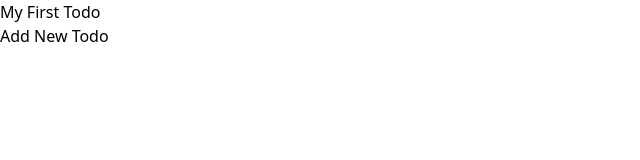
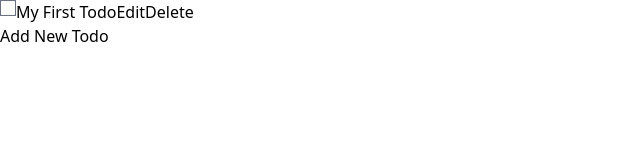
Before and after one commit to claretan44/svelte5-todo, a SvelteKit app: page / in a window 1280 px wide. Shown: the top 160 px of the page, without its empty margins (0-640 px from the left). Built offline with nearby package versions, Linux system fonts and the light colour scheme.

Commit message:
edit and delete functions now working

```diff
--- a/src/lib/utils/types.ts
+++ b/src/lib/utils/types.ts
@@ -4,4 +4,5 @@ export type Todo = {
         description: string;
         dueDate: string;
         priority: string;
+        completed: boolean;
 };
--- a/src/routes/TodoForm.svelte
+++ b/src/routes/TodoForm.svelte
@@ -1,7 +1,17 @@
 <script lang="ts">
+	import type { Todo } from "$lib/utils/types";
+
 
     //props
-    let {submitAction, todoDefaultValues} =$props();
+    let {
+        submitAction,
+        todoDefaultValues,
+        mode,
+    }:{
+        submitAction: (title:string, description:string, dueDate:string, priority:string) => void;
+        todoDefaultValues: Todo;
+        mode: string;
+    } =$props();
 
     //state variables: will bind to form inputs
     let todoTitle = $state(todoDefaultValues.title);
@@ -9,6 +19,17 @@
     let todoDueDate = $state(todoDefaultValues.dueDate);
     let todoPriority = $state(todoDefaultValues.priority);
 
+    $effect(()=>{
+        $inspect(todoDefaultValues);
+    })
+    $effect(()=>{
+        if(mode === 'edit'){
+            todoTitle = todoDefaultValues.title;
+            todoDescription = todoDefaultValues.description;
+            todoDueDate = todoDefaultValues.dueDate;
+            todoPriority = todoDefaultValues.priority;
+        }
+    });
     //options for the priority dropdown
     const priorities = ['Low', 'Medium', 'High'];
 
@@ -16,11 +37,13 @@
     function submitHandler(e: SubmitEvent){
         e.preventDefault();
         submitAction(todoTitle, todoDescription, todoDueDate, todoPriority);
-        //reset the form
-        todoTitle = '';
-        todoDescription = '';
-        todoDueDate ='2025-12-31';
-        todoPriority = 'High';
+        //reset to blank form for adding
+        if (mode === 'add'){
+            todoTitle = '';
+            todoDescription = '';
+            todoDueDate ='2025-12-31';
+            todoPriority = 'High';
+        }
     }
 </script>
 
@@ -46,5 +69,7 @@
             {/each}
         </select>
     </label>
-    <button type="submit">Add</button>
+    <button type="submit">
+        {mode === 'add'? 'Add': 'Save'}
+    </button>
 </form>
--- a/src/routes/TodoList.svelte
+++ b/src/routes/TodoList.svelte
@@ -1,10 +1,28 @@
 <script lang="ts">
     import type {Todo} from "../lib/utils/types";
-    let {todos}:{
+    let {
+        todos,
+        completeTodo,
+        deleteTodo,
+        openEditingWindow
+    }:{
         todos: Todo[];
+        completeTodo: (todo: Todo) => void;
+        deleteTodo: (index: number) => void;
+        openEditingWindow: (todoIndexToEdit: number) => void;
     } = $props();
+
 </script>
 
-{#each todos as todo (todo.id)}
-    <p>{todo.title}</p>
+{#each todos as todo, index (todo.id)}
+<div class="flex">
+    <input
+        checked={todo.completed}
+        onchange={()=> completeTodo(todo)}
+        type="checkbox"
+    />
+    <p class:line-through={todo.completed}>{todo.title}</p>
+    <button onclick={() => openEditingWindow(index)}> Edit </button>
+    <button onclick={() => deleteTodo(index)}>Delete</button>
+</div>
 {/each}
--- a/src/routes/TodoListApp.svelte
+++ b/src/routes/TodoListApp.svelte
@@ -15,18 +15,44 @@
             title: 'My First Todo',
             description: 'Enter your description here',
             dueDate: '2025-12-31',
-            priority: 'High'
+            priority: 'High',
+            completed: false
         }
     ]);
 
-    let addTodoIsOpen = $state(false);
-    const blankTodo ={
+    const priorityMap: StringIndex = {
+        'High': 3,
+        'Medium': 2,
+        'Low': 1
+    };
+
+    interface StringIndex {
+        [key:string]: any;
+    }
+    /*
+    let orderedTodos = $derived(
+        todos.sort((a,b) => {
+            return (priorityMap[b.priority] - priorityMap[a.priority]);
+        })
+    );*/
+    let addTodoIsOpen: boolean = $state(false);
+    let editTodoIsOpen: boolean = $state(false);
+    let todoIndexToEdit: number= $state(0);
+    let todoToEdit: Todo = $derived(todos[todoIndexToEdit]);
+
+    const blankTodo:Todo ={
+        id: '',
         title: '',
         description: '',
         dueDate: '2025-12-31',
-        priority: 'High'
+        priority: 'High',
+        completed: false
     }
-    //event handler function
+    //callback functions for modifying todos and todolist
+
+    function completeTodo(todo: Todo){
+        todo.completed = !todo.completed;
+    }
 
     function addTodo(title:string, description:string, dueDate:string, priority:string){
         let newTodo:Todo = {
@@ -34,22 +60,48 @@
             title: title,
             description: description,
             dueDate: dueDate,
-            priority: priority
+            priority: priority,
+            completed: false
         };
         todos.push(newTodo);
     }
 
+    function openEditingWindow(index: number){
+        editTodoIsOpen = true;
+        todoIndexToEdit  = index;
+    }
+
+    function editTodo(title:string, description:string, dueDate:string, priority:string){
+        let editedTodo:Todo = {
+            id: 'todo-' + (todoIndexToEdit + 1),
+            title: title,
+            description: description,
+            dueDate: dueDate,
+            priority: priority,
+            completed: false
+        };
+        todos[todoIndexToEdit] = editedTodo;
+    }
+    function deleteTodo(index: number){
+        todos.splice(index, 1);
+    }
+
     //debug effect
     $effect(() =>{
-        //$inspect(newTodo);
-        $inspect(todos);
+        $inspect(todoIndexToEdit);
+        //$inspect(todos);
     }
     );
 </script>
 
-<TodoList {todos} />
+<TodoList {todos} {completeTodo} {deleteTodo} {openEditingWindow}/>
 
 <button onclick={()=>{addTodoIsOpen=true;}}>Add New Todo</button>
+
 <Modal bind:isOpen = {addTodoIsOpen}>
-    <TodoForm todoDefaultValues={blankTodo} submitAction={addTodo}/>
+    <TodoForm todoDefaultValues={blankTodo} submitAction={addTodo} mode="add"/>
 </Modal>
+
+<Modal bind:isOpen = {editTodoIsOpen}>
+    <TodoForm todoDefaultValues={todoToEdit} submitAction={editTodo} mode="edit"/>
+</Modal>
```
